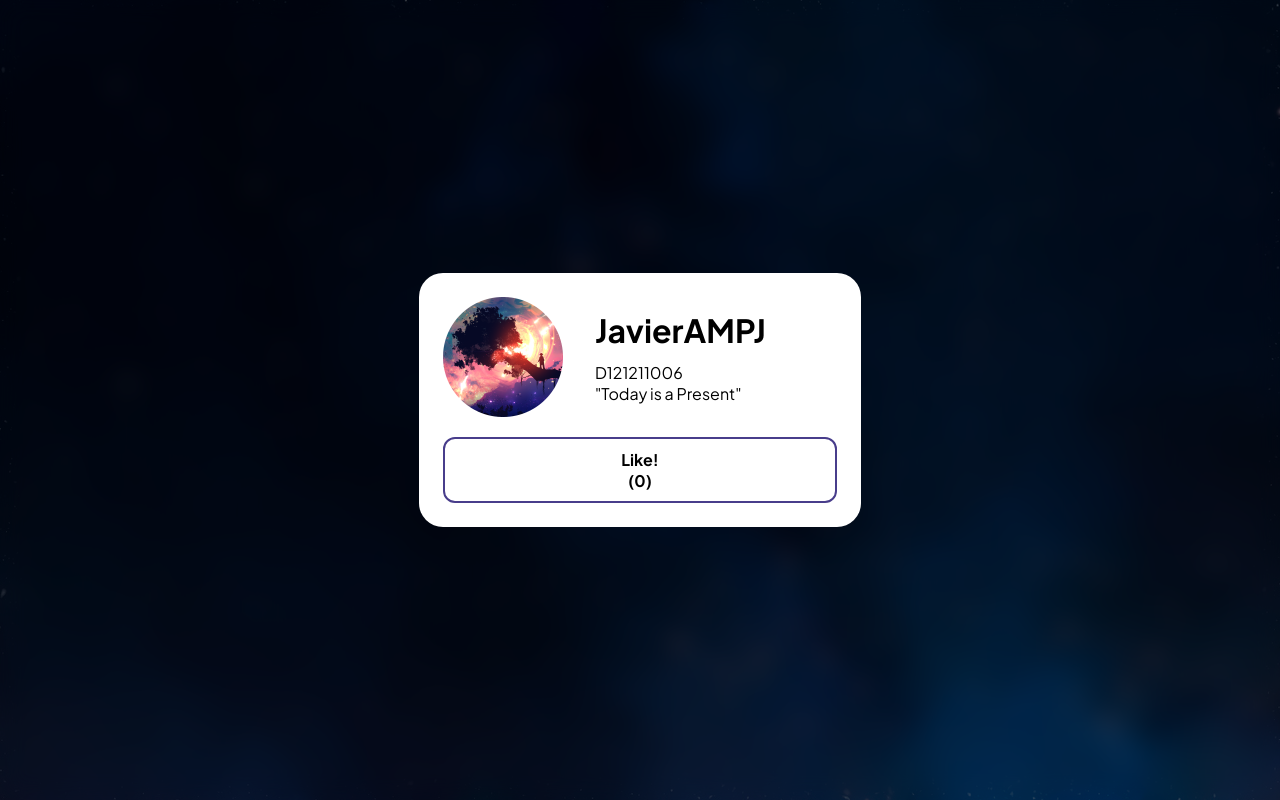
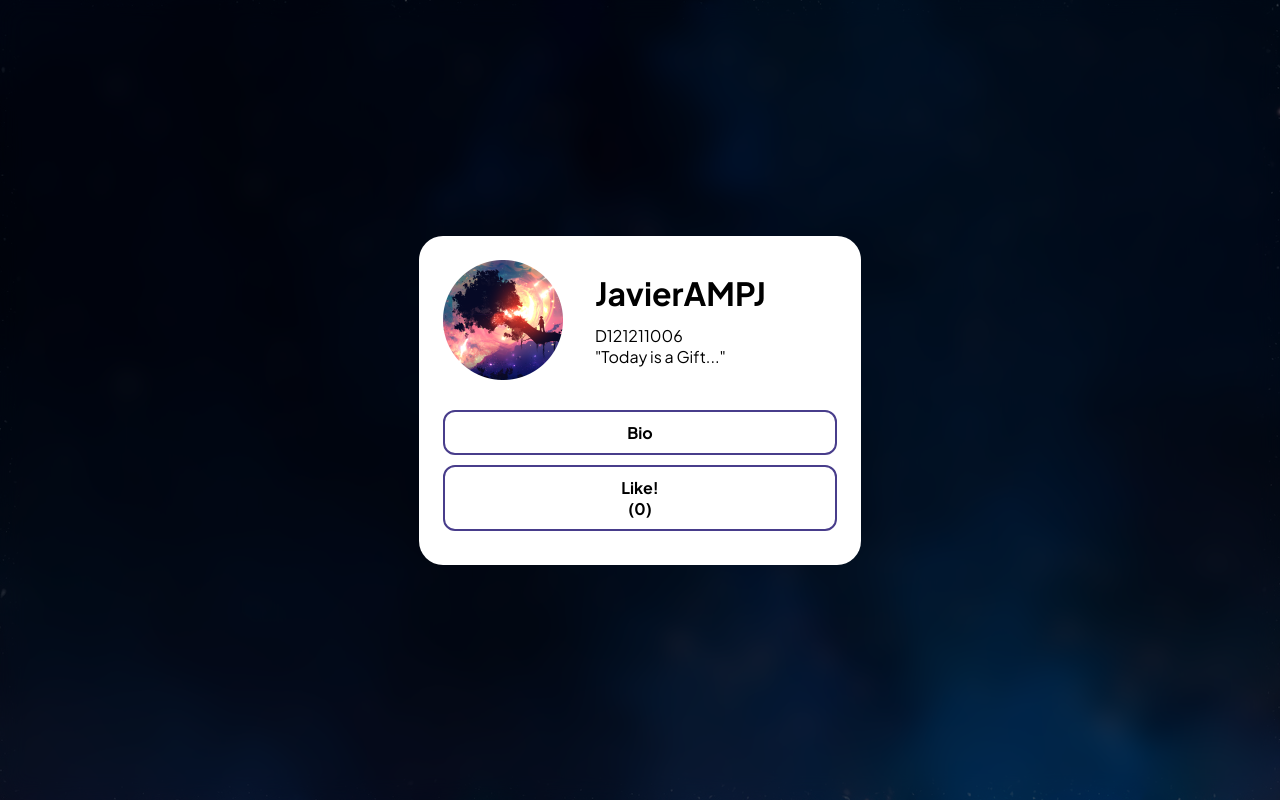
Before and after one commit to JavierAMPJ/banner-pmw2023, a Next.js app: page / in a window 1280 px wide. Built offline with nearby package versions, Linux system fonts and the light colour scheme.

Commit message:
add a bio button

```diff
--- a/src/app/globals.css
+++ b/src/app/globals.css
@@ -88,6 +88,7 @@ p{
   border-radius: 12px;
   border: 2px solid darkslateblue;
   cursor: pointer;
+  margin: 10px 0;
 }
 
 .cta-button:hover{
--- a/src/app/page.js
+++ b/src/app/page.js
@@ -6,14 +6,19 @@ import './globals.css'
 
 export default function Home() {
   const [Like, setLike] = useState(0)
+  const [Bio, setBio] = useState('"Today is a Gift..."')
 
   function handlerTambahLike(){
     setLike(Like + 1)
   }
 
+  function handlerUbahBio(){
+    setBio('"that is why it is called Present"')
+  }
+
   return (
     <div className='body'>
-      <div className='background-effect'>
+      <div className="background-effect">
         <div className="banner-container">
           <div className="header-banner-wrapper">
             <div className="profile-header-banner">
@@ -28,14 +33,18 @@ export default function Home() {
               <h1>JavierAMPJ</h1>
               <div className="bio-nim-header-banner">
               <p>D121211006</p>
-              <p>"Today is a Present"</p>
+              <p>{Bio}</p>
               </div>
             </div>
           </div>
           <div className="cta-banner-wrapper">
+            <div className='cta-button' onClick={handlerUbahBio}>
+              <p>Bio</p>
+            </div>
             <div className='cta-button' onClick={handlerTambahLike}>
               <p>Like! ({Like})</p>
             </div>
+
           </div>
         </div>
       </div>
```
